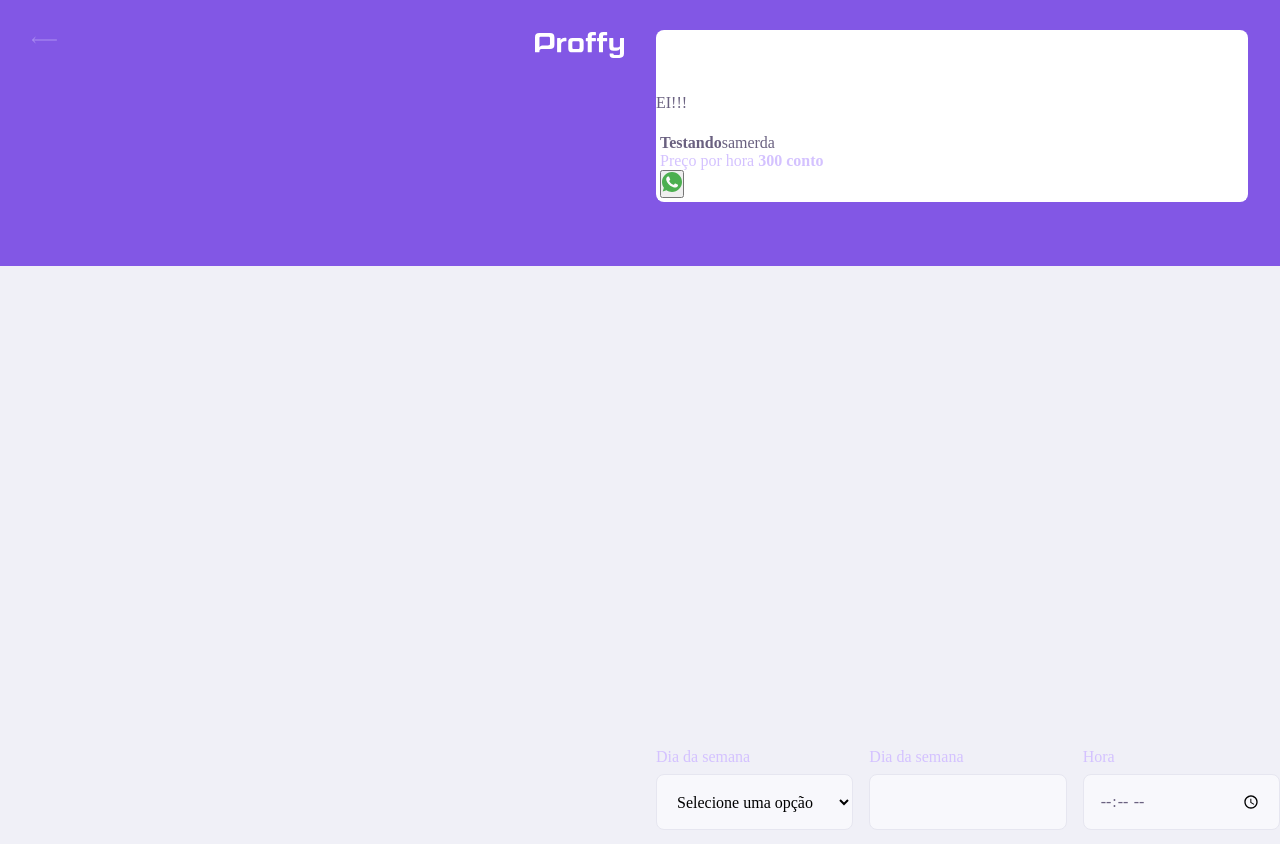
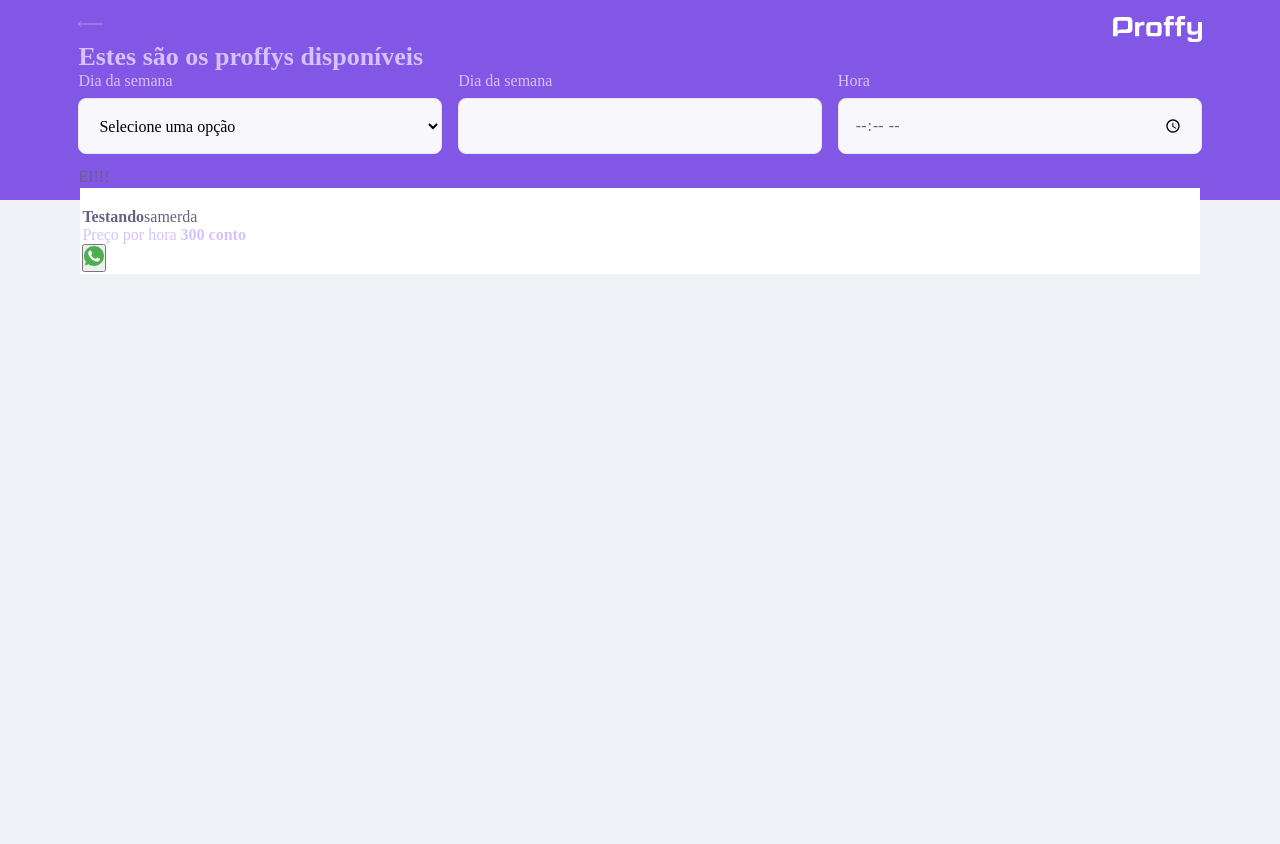
Before and after one commit to RicardoIreno/NLW02, a React (Create React App) app in the folder front-web/: page /study in a window 1280 px wide. After the commit the page ends 800 px from the top, so only its background shows below. Built offline with nearby package versions, Linux system fonts and the light colour scheme.

Commit message:
Fix (front-web): Fixing styles in PageHeader and pages containers

```diff
--- a/front-web/src/components/PageHeader/style.scss
+++ b/front-web/src/components/PageHeader/style.scss
@@ -2,26 +2,22 @@
 
 @import '../../assets/styles/breakpoint.scss';
 
-
-
 @mixin container-header {
-    display: flex;
     margin: 0 auto;
-    padding: 1.6rem;
-
 }
 
 .container-header {
     @include container-header;
+    padding: 1.6rem;
     width: 100vw;
-    // height: 200px;
+    height: 200px;
+    background-color: var(--color-primary);
     // position: relative;
     // flex-direction: column;
-    background-color: var(--color-primary);
-
 
     &-top-bar {
         @include container-header;
+        display: flex;
         width: 90%;
         justify-content: space-between;
 
@@ -38,15 +34,11 @@
 @media (min-width: 700px) {
     .container-header {
         &-top-bar {
-            @include container-header;
             justify-content: space-between;
-
         }
 
         &-content {
-            @include container-header;
             flex-direction: column;
-
         }
     }
 }
--- a/front-web/src/pages/TeacherForm/style.scss
+++ b/front-web/src/pages/TeacherForm/style.scss
@@ -3,7 +3,7 @@
     height: 100vh;
 }
 
-main {
+.main-teacher-form {
     background-color: var(--color-box-base);
     width: 100%;
     max-width: 74rem;
--- a/front-web/src/pages/TeacherList/style.scss
+++ b/front-web/src/pages/TeacherList/style.scss
@@ -1,6 +1,18 @@
 // Teacher List //
 
 @import '../../assets/styles/breakpoint.scss';
+
+.main-teacher-list {
+  background-color: var(--color-box-base);
+  margin: 0 auto;
+  width: 90vw;
+  border-radius: 0.8rem;
+  margin: -3.2rem auto 3.2rem;
+  padding-top: 6.4rem;
+  overflow: hidden;
+  // height: 100vh;
+  // display: grid;
+}
 
 // #page-teacher-list {
 // width: 100vw;
@@ -12,19 +24,14 @@
     margin-top: 3.2rem;
 }
 
-main {
-    display: grid;
-    width: 100vw;
-    background-color: aqua;
-}
 
 @media (min-width: 700px){
     #search-teachers {
         display: grid;
         grid-template-columns: repeat(3, 1fr);
         column-gap: 16px;
-        position: absolute;
-        bottom: -44px;
+        // position: absolute;
+        // bottom: -44px;
     }
 
     #search-teachers {
```
Also changed, not shown: front-web/src/components/PageHeader/index.tsx (+7 -0 lines).
